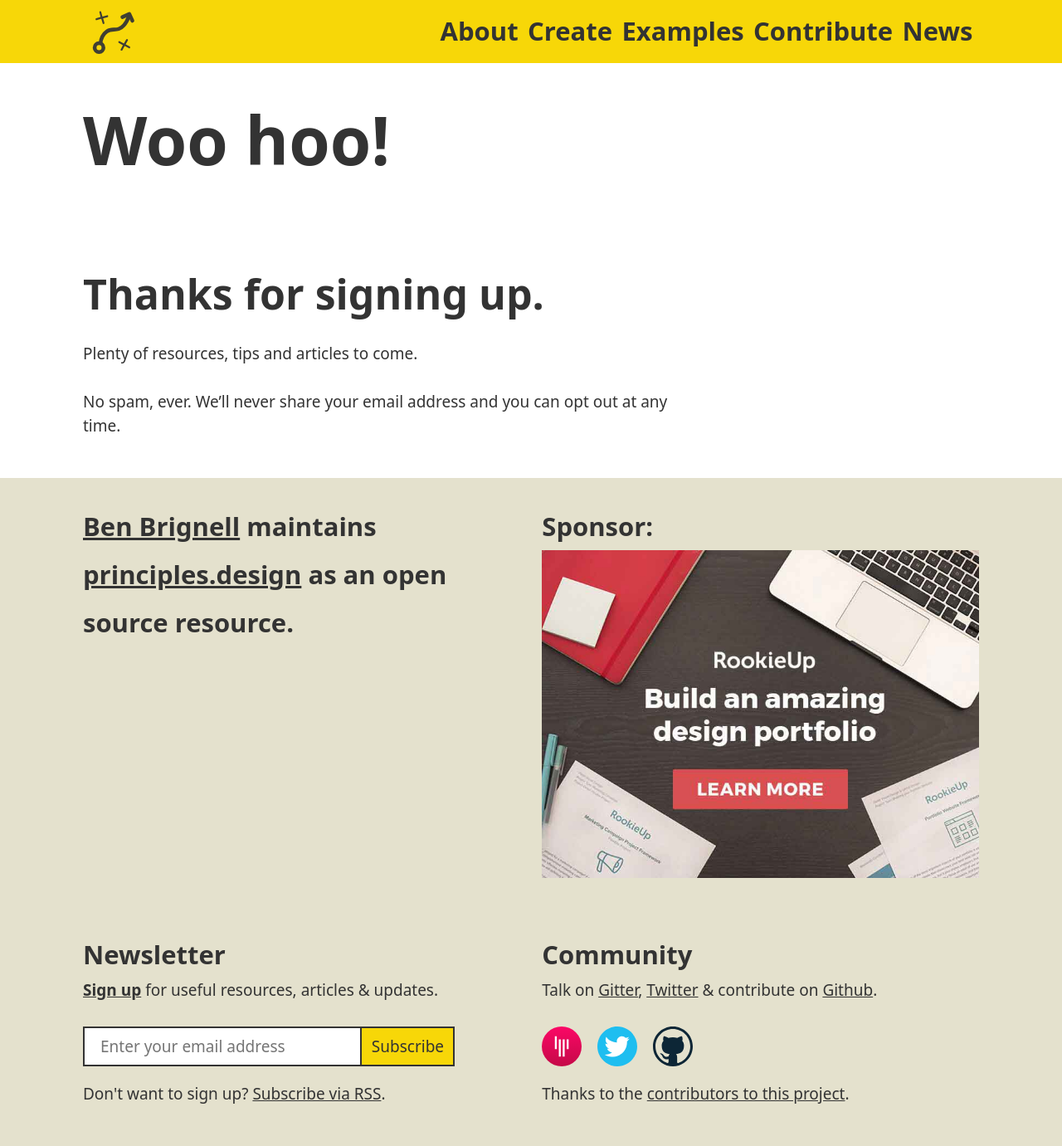
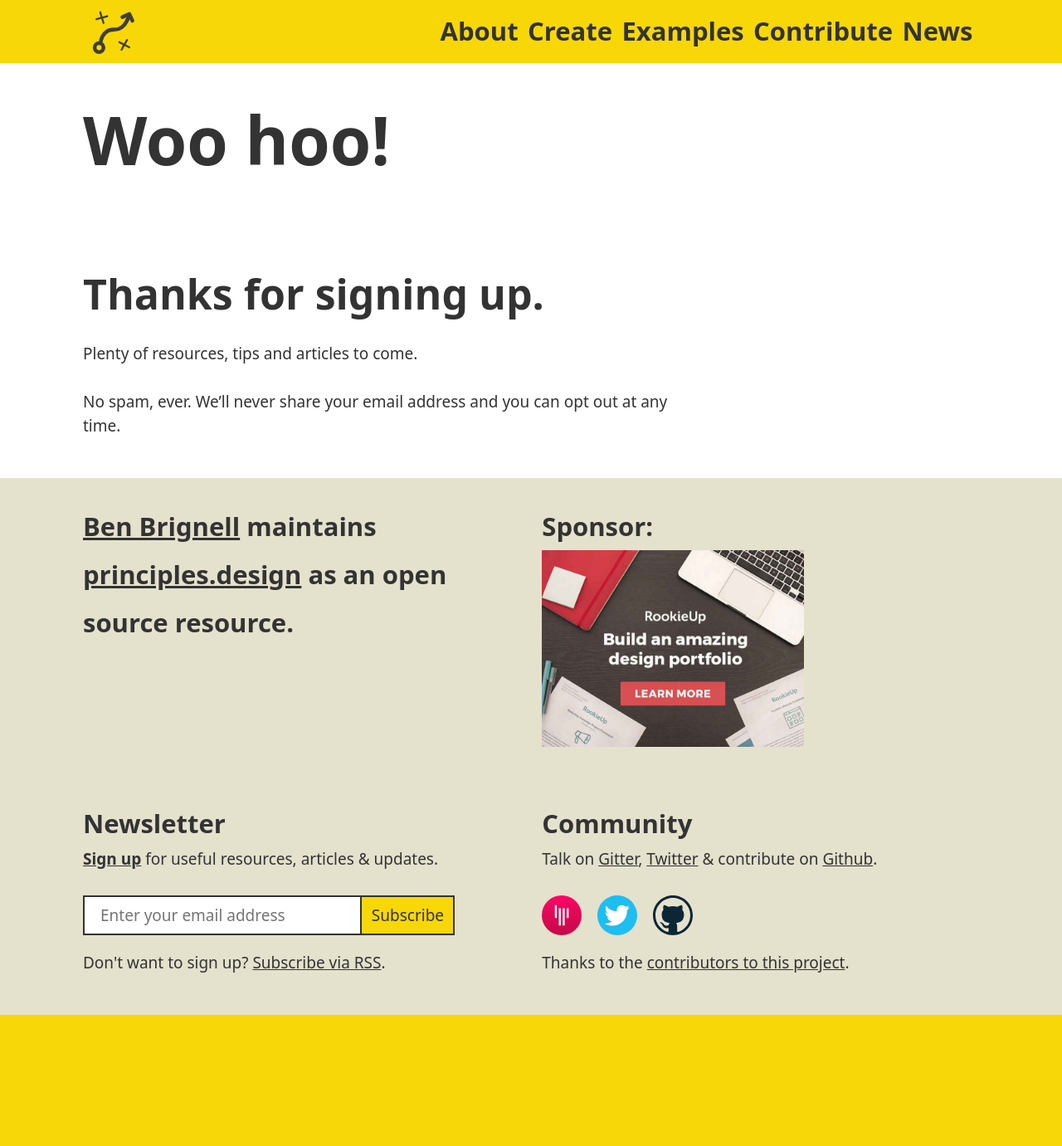
Before and after one commit to benbrignell/principles.design, a Jekyll site: the page built from _pages/subscription-confirmed.md, in a window 1280 px wide. Shown: the whole page at 83% size. Built offline with Jekyll 4.4.1, drawn with Linux system fonts in a browser that asks for light colours; after the commit the page ends 1223 px from its top, so only the background shows below that.

Commit message:
added style for native ad image block

```diff
--- a/_includes/footer.html
+++ b/_includes/footer.html
@@ -6,7 +6,7 @@
       <div class="two-up">
       <p class="h3 bold">Sponsor:</p>
 
-      <a href="#"><img src="/images/rookieup-portfolio.jpg" style="width: 100%; height: auto;" alt="sdf"></a>
+      <a href="https://transactions.sendowl.com/stores/8000/116359"><img src="/images/rookieup-portfolio.jpg" class="sponsor-image" alt="Build your design portfolio with RookieUp"></a>
       </div>
       <div class="two-up">
         <p class="h3 bold">Newsletter</p>
--- a/_layouts/default.html
+++ b/_layouts/default.html
@@ -4,9 +4,6 @@
   {% include head.html %}
 
   <body {% if page.body-class %}class="{{page.body-class}}"{%endif%}>
-    {% if page.sponsor %}
-    <meta http-equiv="refresh" content="0; URL='{{page.redirect}}'" />
-    {% endif %}
     {% include header.html %}
 
 <main>
--- a/_sass/_carbon.scss
+++ b/_sass/_carbon.scss
@@ -1,3 +1,5 @@
+/* carbonads */
+
 div#carbonads a {
   text-decoration: none;
 }
@@ -11,3 +13,13 @@ div#carbonads a {
   margin-top: 1em;
   font-size: 0.8em;
 }
+
+/* sponsor image */
+
+.sponsor-image {
+  width: 100%;
+  height: auto;
+  @media (min-width: $bp-medium) {
+    width: 60%;
+  }
+}
```
Also changed, not shown: _pages/rookieup.md (+1 -3 lines).
